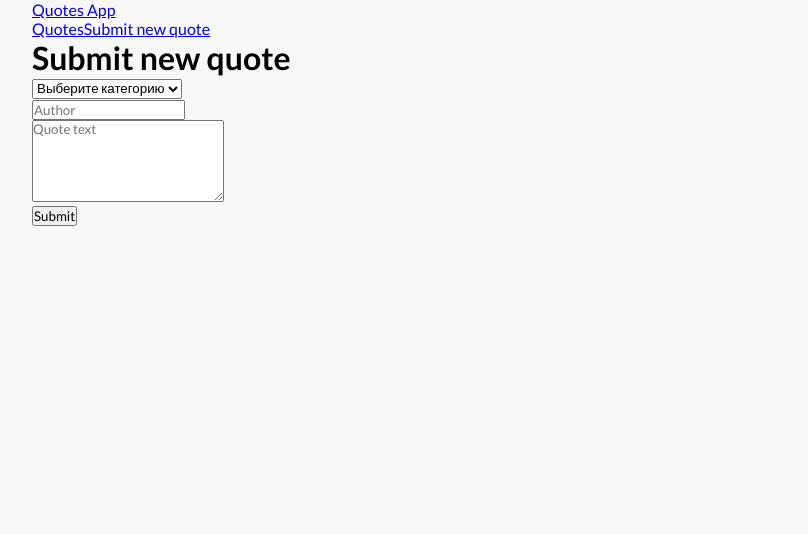
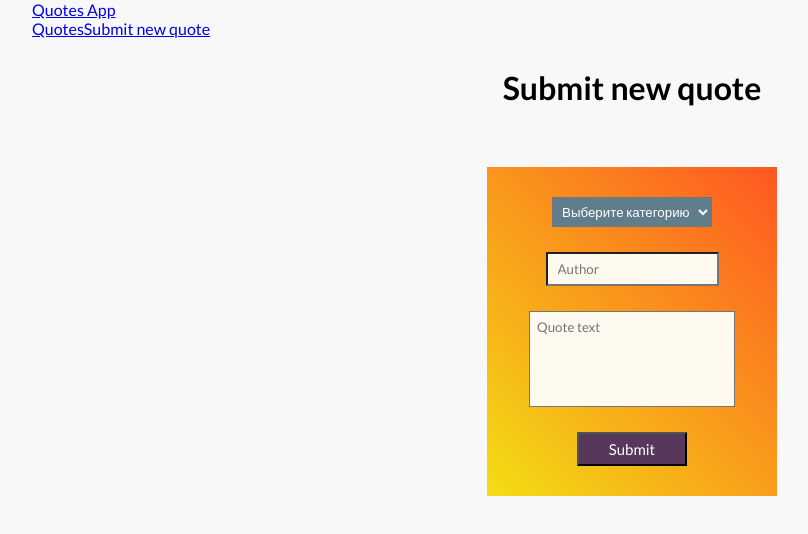
Before and after one commit to vitohatv/quotes-react, a React (Create React App) app: page /add-quote in a window 1280 px wide. Shown: the top 534 px of the page, without its empty margins (8-816 px from the left). Built offline with nearby package versions, Linux system fonts and the light colour scheme.

Commit message:
Добавил AddEditQuote.css стили добавления цитат. форма. кнопки

```diff
--- a/src/Containers/AddEditQuote/AddEditQuote.css
+++ b/src/Containers/AddEditQuote/AddEditQuote.css
@@ -0,0 +1,43 @@
+.addEdit-quote-btn {
+    padding: 6px 30px;
+    margin: 0 auto;
+    display: block;
+    background: #57385b;
+    color: white;
+    font-size: 15px;
+    cursor: pointer;
+}
+.addEdit-quote-title {
+    text-align: center;
+    margin-top: 30px;
+    margin-bottom: 60px;
+}
+.form-submit-quote {
+    margin: 0 auto;
+    width: 290px;
+    background: linear-gradient(45deg, #f3dd14, #FF5722);
+    padding: 30px;
+}
+.author-input {
+    padding: 7px 10px;
+    margin: 0 auto;
+    display: block;
+    background: floralwhite;
+}
+.select-quotes {
+    margin: 0 auto;
+    padding: 5px;
+    display: block;
+    margin-bottom: 25px;
+    background: #607D8B;
+    color: white;
+}
+.title-textarea {
+    margin: 0 auto;
+    display: block;
+    margin-top: 25px;
+    margin-bottom: 25px;
+    padding: 7px;
+    resize: none;
+    background: floralwhite;
+}
```
